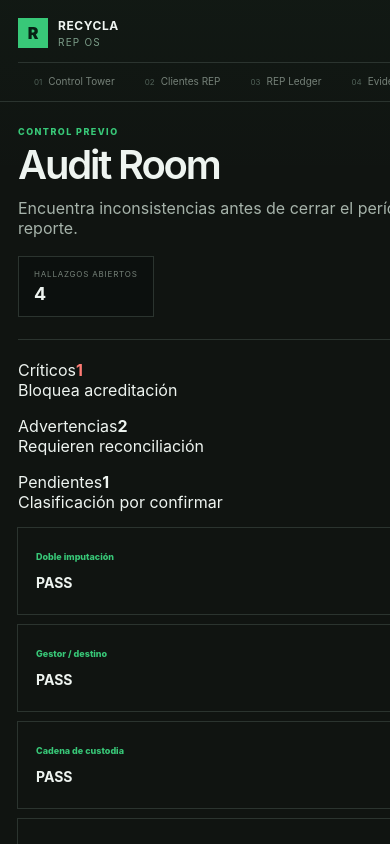
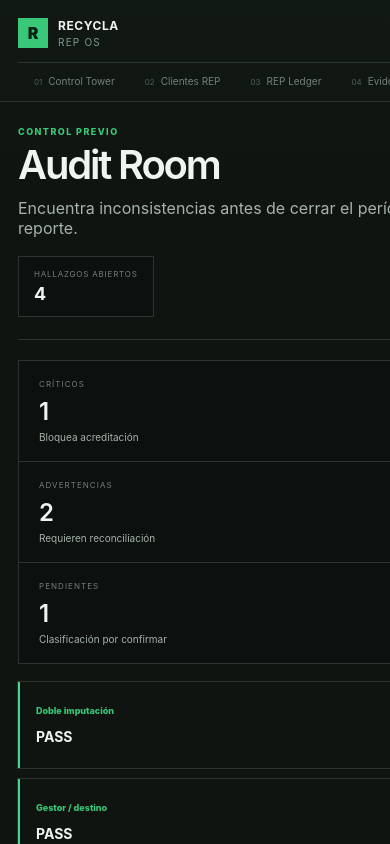
Before and after one commit to traviscomber/recycla, a Next.js app: page /audit in a window 390 px wide. Shown: the top 844 px of the page. Built offline with nearby package versions, Linux system fonts and the light colour scheme.

Commit message:
ui: add decision strips and report gate system

```diff
--- a/src/app/globals.css
+++ b/src/app/globals.css
@@ -168,3 +168,57 @@ h3{font-size:16px;font-weight:650;letter-spacing:-.012em}
   .stage{padding:13px 0}
   .path{grid-template-columns:1fr}.path span{border-right:0;border-bottom:1px solid var(--line)}.path span:last-child{border-bottom:0}
 }
+
+
+/* Decision-first operational surfaces */
+.decisionStrip{display:grid;grid-template-columns:repeat(3,1fr);border:1px solid var(--line);margin-bottom:18px;background:var(--surface-3)}
+.decisionStrip article{padding:18px 20px;border-right:1px solid var(--line)}
+.decisionStrip article:last-child{border-right:0}
+.decisionStrip span{display:block;color:var(--text-faint);font-size:8px;letter-spacing:.13em;text-transform:uppercase;margin-bottom:8px}
+.decisionStrip strong{display:block;font-size:24px;font-weight:620;letter-spacing:-.03em;color:var(--text)}
+.decisionStrip p{margin:5px 0 0;color:var(--text-soft);font-size:10px}
+.blockerPanel{display:flex;flex-direction:column}
+.blockerPanel .notReady{margin-top:auto}
+.auditCheck{position:relative}
+.auditCheck::before{content:"";position:absolute;left:0;top:0;bottom:0;width:2px;background:var(--line-strong)}
+.auditCheck-ok::before{background:var(--success)}
+.auditCheck-warning::before{background:var(--warning)}
+.auditCheck-critical::before{background:var(--danger)}
+.reportHero{display:grid;grid-template-columns:minmax(0,1.4fr) minmax(320px,.8fr);gap:0;border:1px solid var(--line);margin-bottom:18px}
+.reportState{padding:26px 28px;background:#271916;border-right:1px solid var(--line)}
+.reportState>span,.reportMetrics span{display:block;color:var(--text-faint);font-size:8px;letter-spacing:.13em;text-transform:uppercase}
+.reportState>strong{display:block;color:var(--danger);font-size:clamp(34px,4vw,60px);line-height:.95;letter-spacing:-.05em;margin:12px 0}
+.reportState p{margin:0;color:#baa7a2;max-width:720px;line-height:1.5}
+.reportMetrics{display:grid;grid-template-columns:1fr 1fr;background:var(--surface)}
+.reportMetrics article{padding:24px 20px;border-right:1px solid var(--line)}
+.reportMetrics article:last-child{border-right:0}
+.reportMetrics strong{display:block;font-size:26px;margin:10px 0 5px;letter-spacing:-.035em}
+.reportMetrics p{margin:0;color:var(--text-faint);font-size:10px}
+.gateRail{display:grid;grid-template-columns:repeat(5,1fr);border:1px solid var(--line);margin-bottom:18px;background:var(--surface)}
+.gate{display:flex;gap:12px;align-items:flex-start;padding:16px;border-right:1px solid var(--line);position:relative}
+.gate:last-child{border-right:0}
+.gate>span{font-size:8px;color:var(--text-faint);font-weight:800;letter-spacing:.08em}
+.gate strong{display:block;font-size:11px;color:var(--text)}
+.gate p{margin:3px 0 0;font-size:9px;color:var(--text-faint)}
+.gate-done{box-shadow:inset 0 2px 0 var(--success)}
+.gate-done>span{color:var(--success)}
+.gate-blocked{box-shadow:inset 0 2px 0 var(--danger);background:#1d1513}
+.gate-blocked>span,.gate-blocked p{color:var(--danger)}
+.gate-next{opacity:.68}
+@media(max-width:1100px){
+  .decisionStrip{grid-template-columns:1fr 1fr 1fr}
+  .reportHero{grid-template-columns:1fr}
+  .reportState{border-right:0;border-bottom:1px solid var(--line)}
+  .gateRail{grid-template-columns:repeat(3,1fr)}
+  .gate{border-bottom:1px solid var(--line)}
+}
+@media(max-width:640px){
+  .decisionStrip{grid-template-columns:1fr}
+  .decisionStrip article{border-right:0;border-bottom:1px solid var(--line)}
+  .decisionStrip article:last-child{border-bottom:0}
+  .reportMetrics{grid-template-columns:1fr}
+  .reportMetrics article{border-right:0;border-bottom:1px solid var(--line)}
+  .reportMetrics article:last-child{border-bottom:0}
+  .gateRail{grid-template-columns:1fr}
+  .gate{border-right:0}
+}
```
